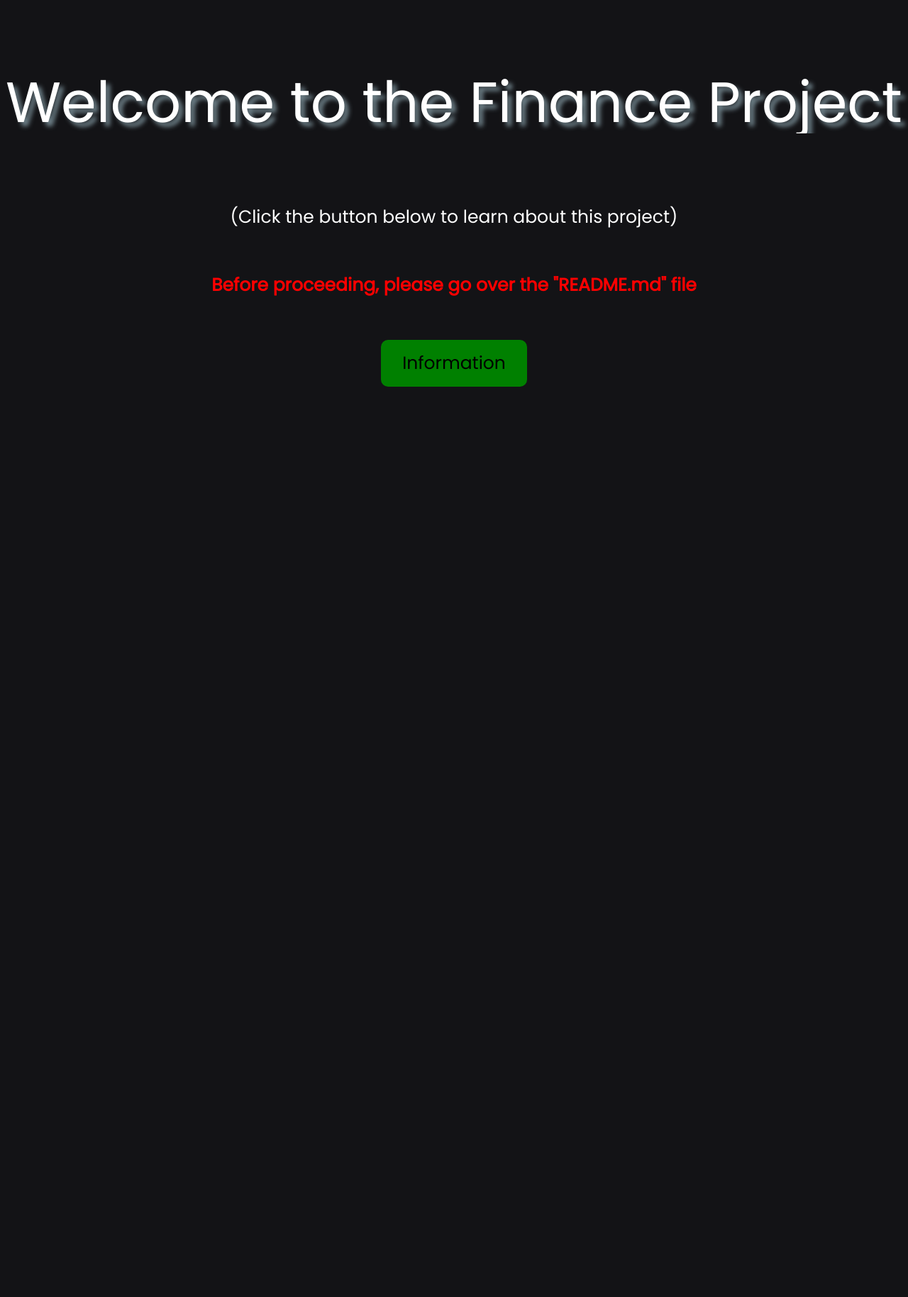
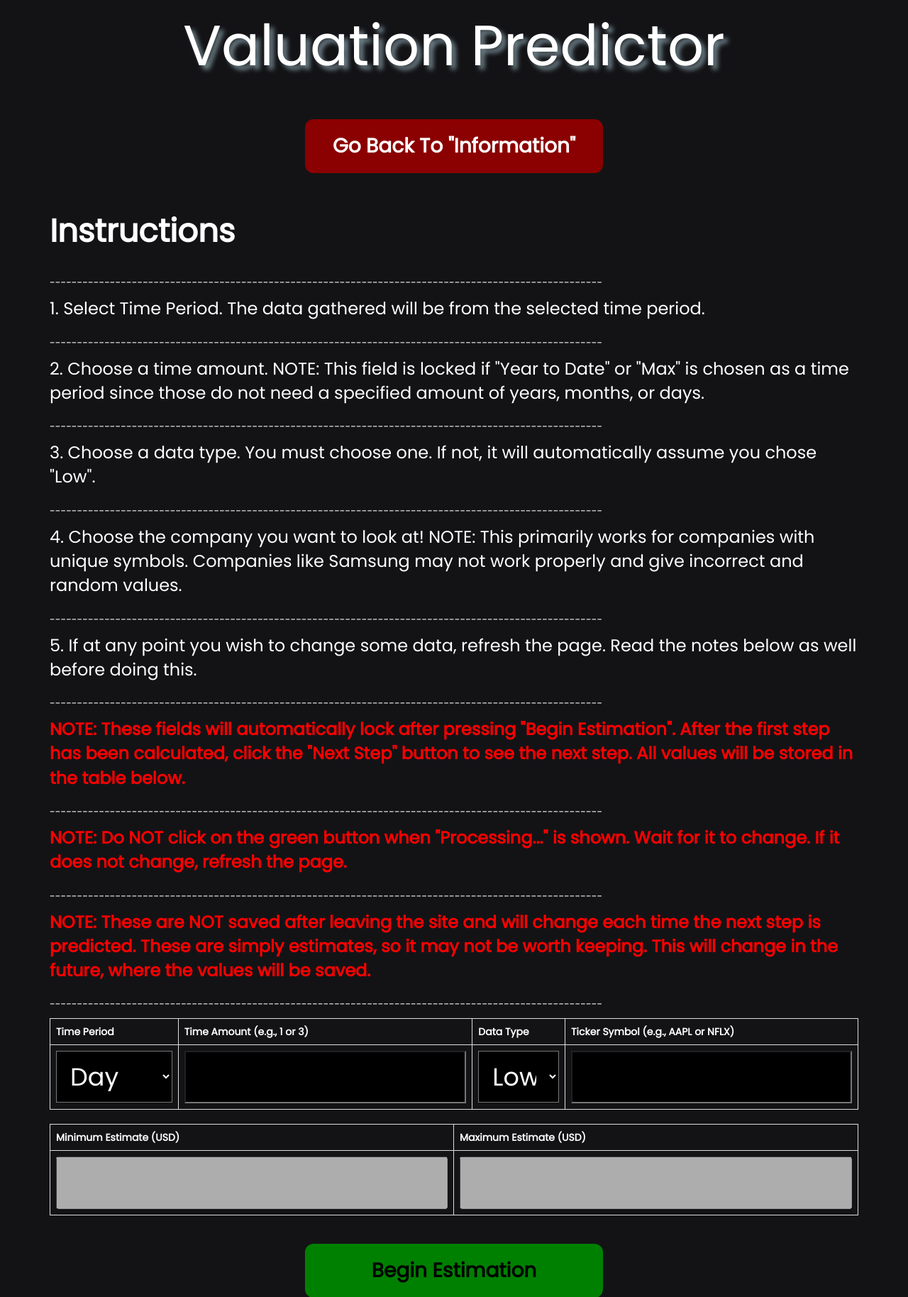
Before and after one commit to KanayaPatel/Valuation-Project, a Flask app: page / in a window 1280 px wide. Shown: the top 1828 px of the page at 71% size. Before the commit the page ends 800 px from the top, so only its background shows below. Run offline with Flask 3, Linux system fonts and the light colour scheme; some libraries are stand-ins or nearby versions.

Commit message:
Removed original two html files (index.html) and info.html)

```diff
--- a/app.py
+++ b/app.py
@@ -7,12 +7,7 @@ app = flask.Flask(__name__, template_folder='templates', static_folder='static')
 @app.route('/')
 def index():
     print(" -- [DEBUG] Entering Index Page -- ")
-    return flask.render_template('index.html')
-
-@app.route('/info')
-def info():
-    print(" -- [DEBUG] Entering Information Page -- ")
-    return flask.render_template('info.html')
+    return flask.render_template('valuation.html')
 
 @app.route('/valuation')
 def valuation():
--- a/static/css/valuation.css
+++ b/static/css/valuation.css
@@ -139,3 +151,8 @@ input, select {
   from { width: 0 }
   to { width: 100% }
 }
+
+
+.tp, .ta, .dt, .tk {
+  background-color: black !important;
+}
--- a/static/js/valuation.js
+++ b/static/js/valuation.js
@@ -32,7 +32,7 @@ function calc_valuation(control) {
 
             low_est.push(result.result.min);
             high_est.push(result.result.max);
-            $(".next").text("Next Step");
+            $(".next").text("Next Step").addClass('.button');
 
             console.log("Low Est: ", low_est);
             console.log("High Est: ", high_est);
--- a/templates/index.html
+++ /dev/null
@@ -1,43 +0,0 @@
-<!DOCTYPE html>
-
-<html>
-
-<head>
-    <meta charset="UTF-8" />
-    <meta name="viewport" content="width=device-width, initial-scale=1">
-    <title>Welcome</title>
-    <script src="https://ajax.googleapis.com/ajax/libs/jquery/1.11.3/jquery.min.js"></script>
-
-    <link rel="stylesheet" href="https://maxcdn.bootstrapcdn.com/bootstrap/3.3.5/css/bootstrap.min.css">
-    <script src="https://maxcdn.bootstrapcdn.com/bootstrap/3.3.5/js/bootstrap.min.js"></script>
-
-    <link rel="stylesheet" href="{{ url_for('static', filename='css/index.css') }}"/>
-    <script src="{{ url_for('static', filename='js/index.js') }}"></script>
-
-    <style>
-        h1.h {
-            font-size: 8rem;
-            overflow: hidden;
-            white-space: nowrap;
-            border-right: 2px solid white;
-            width: 0;
-            margin: 100px auto;
-            animation:
-                typewriter 3s steps(30, end) 1s forwards;
-            border-right: none;
-            text-shadow: 6px 6px 6px #6f828a;
-        }
-    </style>
-</head>
-
-<body>
-
-    <h1 class="h">Welcome to the Finance Project</h1>
-    <p>(Click the button below to learn about this project)</p>
-
-    <p style="color:red; font-weight: bold;">Before proceeding, please go over the "README.md" file</p>
-    <section class="index-button">Information</section>
-
-</body>
-
-</html>
--- a/templates/valuation.html
+++ b/templates/valuation.html
@@ -30,11 +30,11 @@
             <p>-----------------------------------------------------------------------------------------------------</p>
             <p class="inst">1. Select Time Period. The data gathered will be from the selected time period.</p>
             <p>-----------------------------------------------------------------------------------------------------</p>
-            <p class="inst">2. Choose a time amount. NOTE: This field is locked if "Year to Date" or "Max" is chosen, as those do NOT need a specified amount of years, months, or days.</p>
+            <p class="inst">2. Choose a time amount. NOTE: This field is locked if "Year to Date" or "Max" is chosen as a time period since those do not need a specified amount of years, months, or days.</p>
             <p>-----------------------------------------------------------------------------------------------------</p>
-            <p class="inst">3. Choose a data type. You MUST choose one. If not, it will automatically assume you chose "Low".</p>
+            <p class="inst">3. Choose a data type. You must choose one. If not, it will automatically assume you chose "Low".</p>
             <p>-----------------------------------------------------------------------------------------------------</p>
-            <p class="inst">4. Choose the company you want to look at! NOTE: This primarily works for companies with unique symbols. Companies like Samsung may not work properly and give extraneous values.</p>
+            <p class="inst">4. Choose the company you want to look at! NOTE: This primarily works for companies with unique symbols. Companies like Samsung may not work properly and give incorrect and random values.</p>
             <p>-----------------------------------------------------------------------------------------------------</p>
             <p class="inst">5. If at any point you wish to change some data, refresh the page. Read the notes below as well before doing this.</p>
             <p>-----------------------------------------------------------------------------------------------------</p>
```
Also changed, not shown: other parts of static/css/valuation.css (+14 -2 lines), templates/info.html (deleted, +0 -63 lines).
